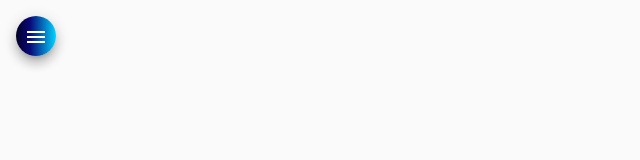
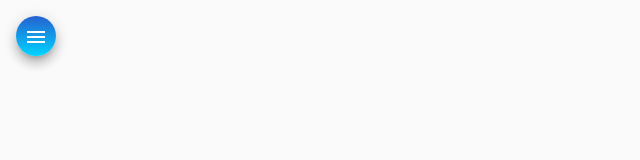
Before and after one commit to Alanjxs/helpdesk-front, an Angular app: page / in a window 1280 px wide. Shown: the top 160 px of the page, without its empty margins (0-640 px from the left). Built offline with nearby package versions, Linux system fonts and the light colour scheme.

Commit message:
Componente HOME criado

```diff
--- a/src/app/app.module.ts
+++ b/src/app/app.module.ts
@@ -29,11 +29,13 @@ import { MatCardModule } from '@angular/material/card';
 
 //componentes dpo projeto
 import { NavComponent } from './components/nav/nav.component';
+import { HomeComponent } from './components/home/home.component';
 
 @NgModule({
   declarations: [
     AppComponent,
-    NavComponent
+    NavComponent,
+    HomeComponent
   ],
   imports: [
     BrowserModule,
--- /dev/null
+++ b/src/app/components/home/home.component.html
@@ -0,0 +1 @@
+<p>home works!</p>
--- /dev/null
+++ b/src/app/components/home/home.component.ts
@@ -0,0 +1,15 @@
+import { Component, OnInit } from '@angular/core';
+
+@Component({
+  selector: 'app-home',
+  templateUrl: './home.component.html',
+  styleUrls: ['./home.component.css']
+})
+export class HomeComponent implements OnInit {
+
+  constructor() { }
+
+  ngOnInit(): void {
+  }
+
+}
--- a/src/app/components/nav/nav.component.css
+++ b/src/app/components/nav/nav.component.css
@@ -5,7 +5,7 @@
 .sidenav{
     width: 13rem;
     color: white;
-    background: linear-gradient(90deg, rgba(2,0,36,1) 0%, rgba(9,9,121,1) 35%, rgba(0,212,255,1) 100%);
+    background: linear-gradient(180deg, rgba(2,0,36,1) 0%, rgba(37,97,207,1) 0%, rgba(0,212,255,1) 100%);
 }
 
 img{
@@ -18,13 +18,12 @@ img{
     color: white;
 }
 
-.sidenav a {
+.sidenav i {
     margin-right: .6rem;
 }
 
 .menu {
     margin: 1rem 0 0 1rem;
     color: white;
-    background: linear-gradient(90deg, rgba(2,0,36,1) 0%, rgba(9,9,121,1) 35%, rgba(0,212,255,1) 100%);
-
+    background: linear-gradient(180deg, rgba(2,0,36,1) 0%, rgba(37,97,207,1) 0%, rgba(0,212,255,1) 100%);
 }
```
Also changed, not shown: src/app/components/home/home.component.css (added).
